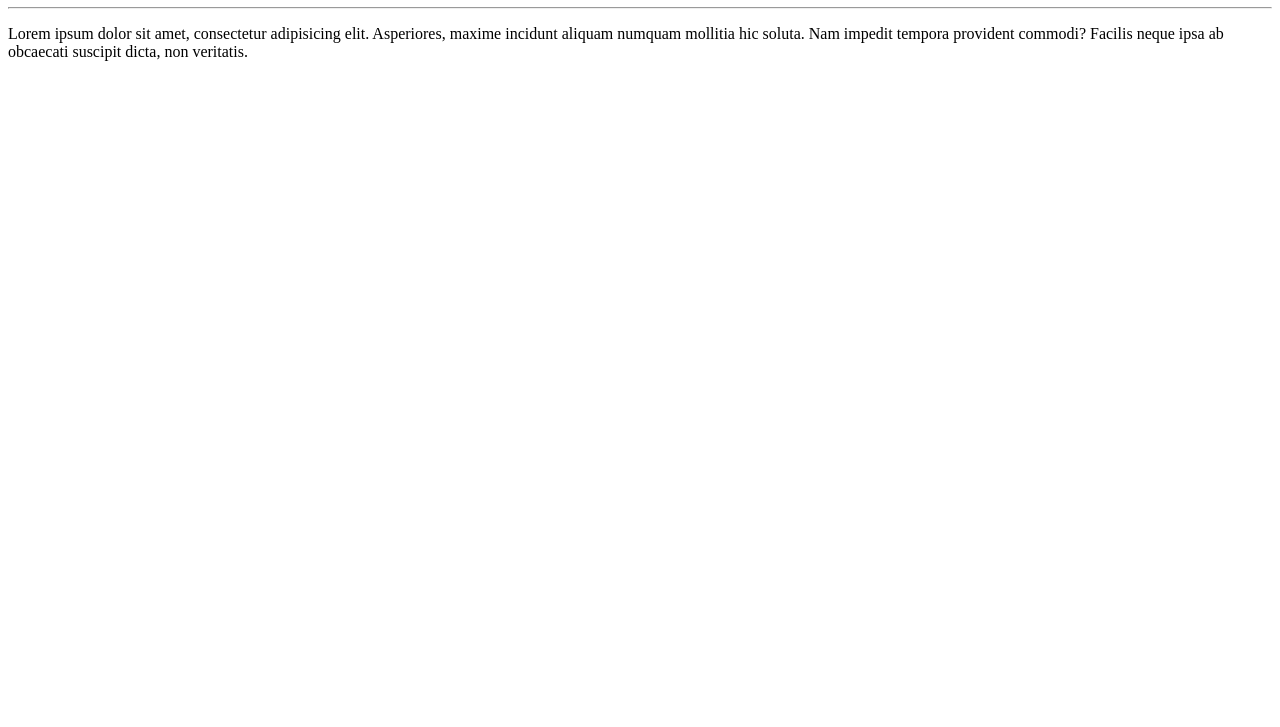
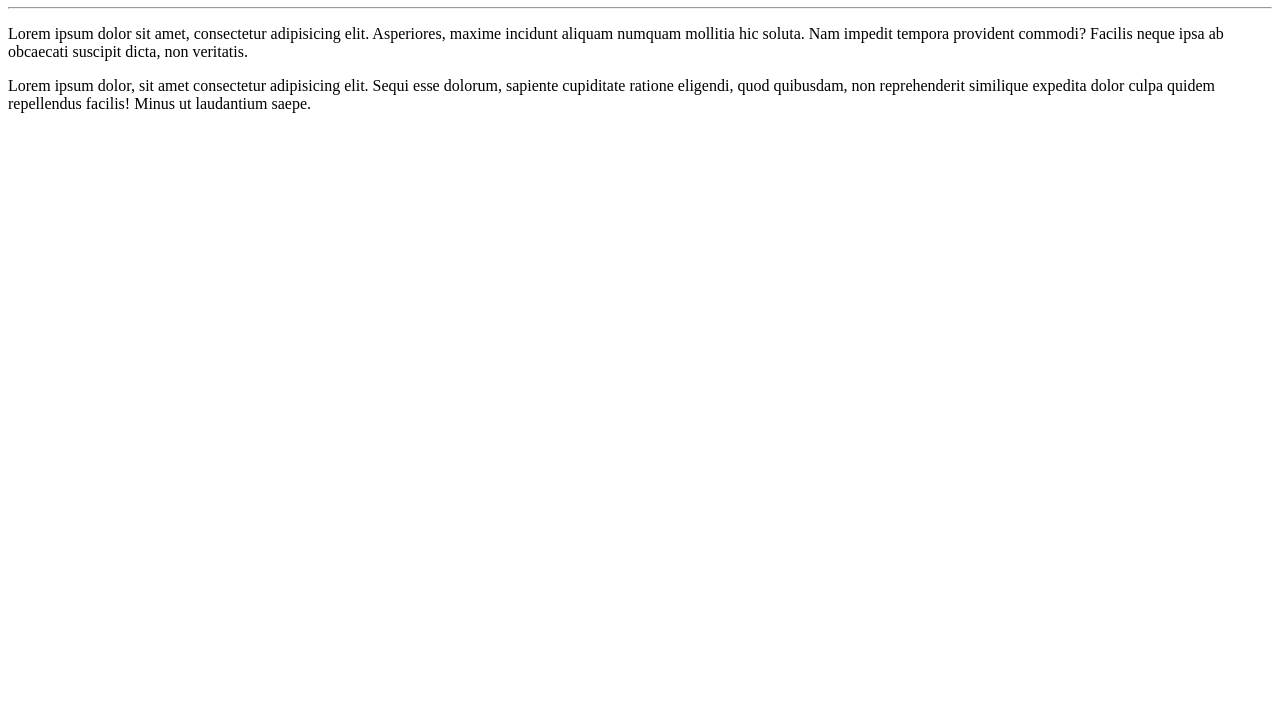
Before and after one commit to rodrigogardencio/Projetos-cursos, a plain HTML site: page site.exemplo/index.html in a window 1280 px wide. Shown: the part 73-800 px from the top of the page. Drawn offline with Linux system fonts and the light colour scheme.

Commit message:
Adicionei um parágrafo

```diff
--- a/site.exemplo/index.html
+++ b/site.exemplo/index.html
@@ -10,5 +10,6 @@
     <h1>Olá, mundo!</h1>
     <hr>
     <p>Lorem ipsum dolor sit amet, consectetur adipisicing elit. Asperiores, maxime incidunt aliquam numquam mollitia hic soluta. Nam impedit tempora provident commodi? Facilis neque ipsa ab obcaecati suscipit dicta, non veritatis.</p>
+    <p>Lorem ipsum dolor, sit amet consectetur adipisicing elit. Sequi esse dolorum, sapiente cupiditate ratione eligendi, quod quibusdam, non reprehenderit similique expedita dolor culpa quidem repellendus facilis! Minus ut laudantium saepe.</p>
 </body>
 </html>
```
